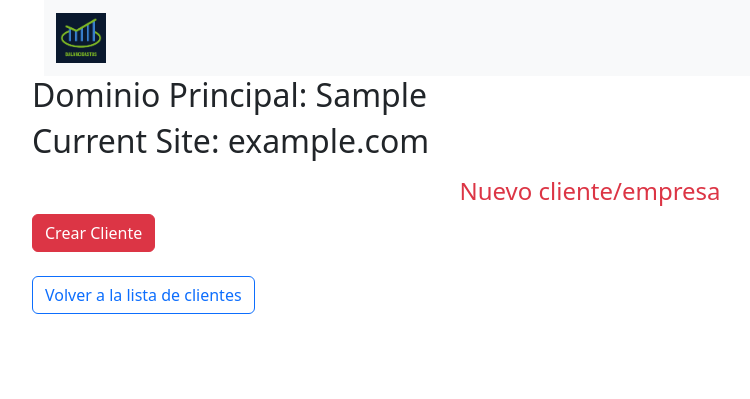
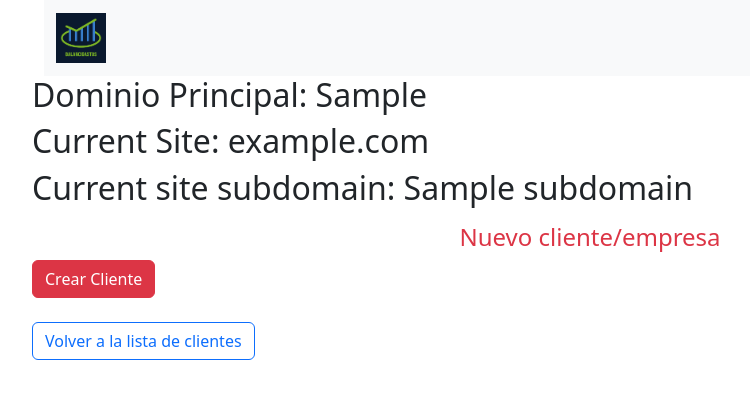
Before and after one commit to DavidCrzBlt/balancigastos-2.0, a Django app: template clientes/templates/clientes/crear_cliente.html in a window 1280 px wide. Shown: the top 399 px of the page, without its empty margins (50-800 px from the left). Run offline with Django 5.2, Linux system fonts and the light colour scheme; tables that the repository leaves empty hold one stand-in row (values such as "Sample post"); the template is opened without the code that fills it: values that come from a table or form of the project are taken from there, most other values are stand-ins (such as "Sample title", 1, 10 or a date in 2020); parts of the project's set-up code (start-up, migrations or seed data) failed here and were passed over; some libraries are stand-ins or nearby versions.

Commit message:
Update crear_cliente.html

```diff
--- a/clientes/templates/clientes/crear_cliente.html
+++ b/clientes/templates/clientes/crear_cliente.html
@@ -7,6 +7,7 @@
 
 <h2 class="h2">Dominio Principal: {{ dominio_principal}}</h2>
 <h2 class="h2">Current Site: {{ current_site }}</h2>
+<h2 class="h2">Current site subdomain: {{ subdomain }}</h2>
 
   <h4 class="h4 text-center mt-3 text-danger">Nuevo cliente/empresa</h4>
   <form method="post">
```
